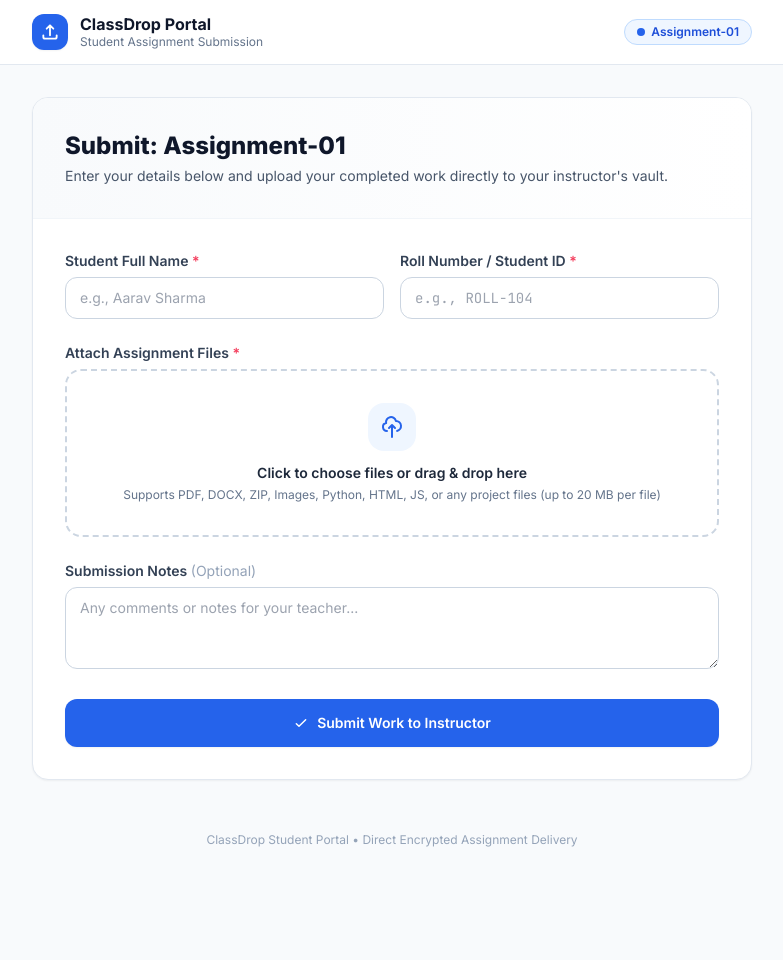
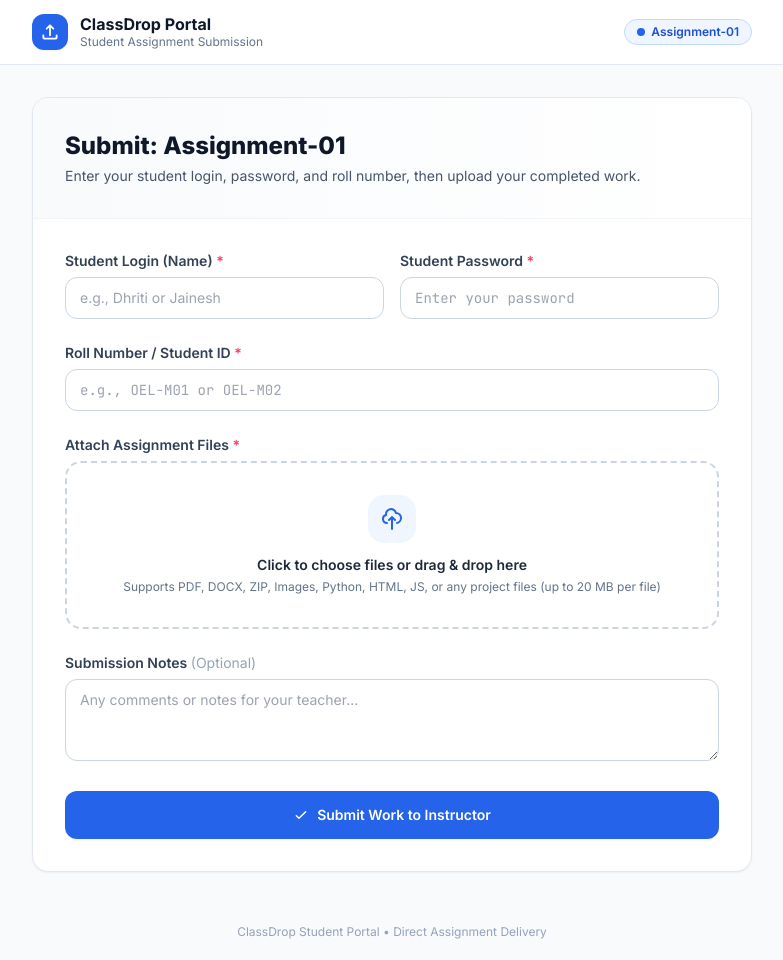
Before and after one commit to cvms12/mywork-submission, a plain HTML site: page index.html in a window 1280 px wide. Shown: the whole page, without its empty margins (248-1031 px from the left). Before the commit the page ends 868 px from the top, so only its background shows below. Drawn offline with nearby package versions, Linux system fonts and the light colour scheme.

Commit message:
Update index.html

```diff
--- a/index.html
+++ b/index.html
@@ -38,7 +38,7 @@
 
       <span id="assignmentBadge" class="inline-flex items-center gap-1.5 px-3 py-1 rounded-full text-xs font-semibold bg-blue-50 text-blue-700 border border-blue-200">
         <span class="w-2 h-2 rounded-full bg-blue-600"></span>
-        <span id="badgeAssignmentText">General Assignment</span>
+        <span id="badgeAssignmentText">Assignment-01</span>
       </span>
     </div>
   </header>
@@ -49,38 +49,54 @@
       <div class="p-6 sm:p-8 border-b border-slate-100 bg-gradient-to-r from-slate-50 to-white">
         <h2 id="portalTitle" class="text-xl sm:text-2xl font-extrabold text-slate-900">Submit Your Assignment</h2>
         <p id="portalSubtitle" class="text-sm text-slate-600 mt-1">
-          Enter your details below and upload your completed work directly to your instructor's vault.
+          Enter your student login, password, and roll number, then upload your completed work.
         </p>
       </div>
 
       <form id="submissionForm" class="p-6 sm:p-8 space-y-6">
-        <!-- Student Details -->
+        <!-- Student Login & Password -->
         <div class="grid grid-cols-1 sm:grid-cols-2 gap-4">
           <div>
             <label for="studentName" class="block text-sm font-semibold text-slate-700 mb-1.5">
-              Student Full Name <span class="text-rose-500">*</span>
+              Student Login (Name) <span class="text-rose-500">*</span>
             </label>
             <input
               id="studentName"
               type="text"
               required
-              placeholder="e.g., Aarav Sharma"
+              autocomplete="username"
+              placeholder="e.g., Dhriti or Jainesh"
               class="w-full px-3.5 py-2.5 rounded-xl border border-slate-300 text-sm focus:outline-none focus:ring-2 focus:ring-blue-500 focus:border-blue-500"
             />
           </div>
 
           <div>
-            <label for="studentId" class="block text-sm font-semibold text-slate-700 mb-1.5">
-              Roll Number / Student ID <span class="text-rose-500">*</span>
+            <label for="studentPass" class="block text-sm font-semibold text-slate-700 mb-1.5">
+              Student Password <span class="text-rose-500">*</span>
             </label>
             <input
-              id="studentId"
-              type="text"
+              id="studentPass"
+              type="password"
               required
-              placeholder="e.g., ROLL-104"
+              autocomplete="current-password"
+              placeholder="Enter your password"
               class="w-full px-3.5 py-2.5 rounded-xl border border-slate-300 text-sm mono focus:outline-none focus:ring-2 focus:ring-blue-500 focus:border-blue-500"
             />
           </div>
+        </div>
+
+        <!-- Roll Number / Student ID -->
+        <div>
+          <label for="studentId" class="block text-sm font-semibold text-slate-700 mb-1.5">
+            Roll Number / Student ID <span class="text-rose-500">*</span>
+          </label>
+          <input
+            id="studentId"
+            type="text"
+            required
+            placeholder="e.g., OEL-M01 or OEL-M02"
+            class="w-full px-3.5 py-2.5 rounded-xl border border-slate-300 text-sm mono focus:outline-none focus:ring-2 focus:ring-blue-500 focus:border-blue-500"
+          />
         </div>
 
         <!-- File Upload Dropzone -->
@@ -142,15 +158,15 @@
   </main>
 
   <footer class="py-5 text-center text-xs text-slate-400">
-    ClassDrop Student Portal &bull; Direct Encrypted Assignment Delivery
+    ClassDrop Student Portal &bull; Direct Assignment Delivery
   </footer>
 
   <script>
     const params = new URLSearchParams(window.location.search);
     const config = {
-      repo: params.get('repo') || '',
+      repo: params.get('repo') || 'cvms12/classdrop-submissions-2026',
       assignment: params.get('assignment') || 'Assignment-01',
-      relay: params.get('relay') || ''
+      relay: params.get('relay') || 'https://script.google.com/macros/s/AKfycbwQIr2QC8Gm1vD9HkH7IBrbht3pHESIfIjJSHZVbG0GaFSUNWFFpU86cvTCrslzAAim/exec'
     };
 
     document.getElementById('badgeAssignmentText').textContent = config.assignment;
@@ -218,7 +234,13 @@
     }
 
     function showStatus(msg, type = 'info') {
-      statusBox.classList.remove('hidden', 'bg-emerald-50', 'text-emerald-800', 'border-emerald-200', 'bg-rose-50', 'text-rose-800', 'border-rose-200', 'bg-amber-50', 'text-amber-800', 'border-amber-200', 'border');
+      statusBox.classList.remove(
+        'hidden',
+        'bg-emerald-50', 'text-emerald-800', 'border-emerald-200',
+        'bg-rose-50', 'text-rose-800', 'border-rose-200',
+        'bg-amber-50', 'text-amber-800', 'border-amber-200',
+        'border'
+      );
       statusBox.classList.add('border');
       if (type === 'success') {
         statusBox.classList.add('bg-emerald-50', 'text-emerald-800', 'border-emerald-200');
@@ -243,17 +265,24 @@
     }
 
     function escapeHtml(str) {
-      return str.replace(/[&<>"']/g, m => ({ '&': '&amp;', '<': '&lt;', '>': '&gt;', '"': '&quot;', "'": '&#39;' }[m]));
+      return str.replace(/[&<>"']/g, m => ({
+        '&': '&amp;',
+        '<': '&lt;',
+        '>': '&gt;',
+        '"': '&quot;',
+        "'": '&#39;'
+      }[m]));
     }
 
     document.getElementById('submissionForm').addEventListener('submit', async (e) => {
       e.preventDefault();
       const studentName = document.getElementById('studentName').value.trim();
+      const studentPass = document.getElementById('studentPass').value;
       const studentId = document.getElementById('studentId').value.trim();
       const notes = document.getElementById('studentNotes').value.trim();
 
-      if (!studentName || !studentId) {
-        showStatus('Please enter both your Full Name and Roll Number / Student ID.', 'error');
+      if (!studentName || !studentPass || !studentId) {
+        showStatus('Please enter your Student Login, Password, and Roll Number / Student ID.', 'error');
         return;
       }
       if (!selectedFiles.length) {
@@ -262,7 +291,7 @@
       }
 
       submitBtn.disabled = true;
-      submitBtn.innerHTML = '<span>Uploading your work...</span>';
+      submitBtn.innerHTML = '<span>Verifying &amp; uploading your work...</span>';
 
       try {
         const encodedFiles = [];
@@ -280,6 +309,7 @@
           repo: config.repo,
           assignment: config.assignment,
           studentName,
+          studentPass,
           studentId,
           notes,
           submittedAt: new Date().toISOString(),
@@ -304,8 +334,13 @@
           throw new Error(`Server responded with status ${resp.status}`);
         }
 
+        const result = await resp.json();
+        if (!result.ok) {
+          throw new Error(result.error || 'Submission rejected by relay.');
+        }
+
         showStatus(
-          `<strong>Submitted Successfully!</strong><br/>Thank you, <b>${escapeHtml(studentName)}</b> (${escapeHtml(studentId)}). Your ${encodedFiles.length} file(s) have been delivered to <b>${escapeHtml(config.assignment)}</b>.`,
+          `<strong>Submitted Successfully!</strong><br/>Thank you, <b>${escapeHtml(studentName)}</b> (${escapeHtml(studentId)}). Your work was delivered to <b>${escapeHtml(result.folder || config.assignment)}</b>.`,
           'success'
         );
         selectedFiles = [];
```
